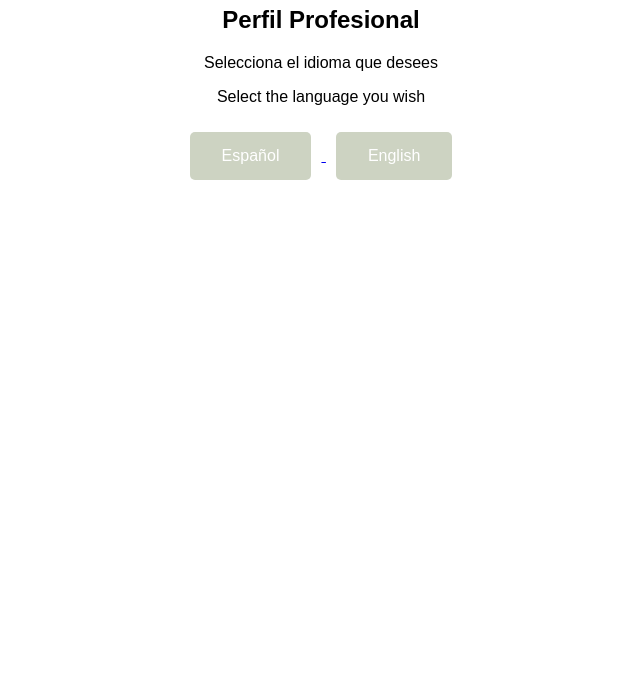
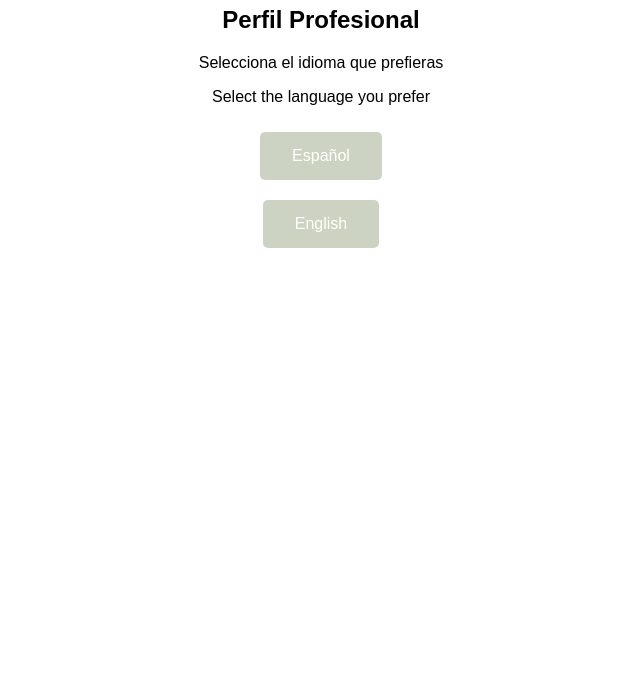
Before and after one commit to calistokb/Claudia-Gutierrez-CV, a plain HTML site: page index.html in a window 1280 px wide. Shown: the part 102-800 px from the top of the page, without its empty margins (319-959 px from the left). Drawn offline with Linux system fonts and the light colour scheme.

Commit message:
Update index.html

```diff
--- a/index.html
+++ b/index.html
@@ -29,12 +29,13 @@
 <body>
     <h1>Claudia de Jesús Gutiérrez Valdiviezo </h1>
       <h2>Perfil Profesional</h2>
-    <p>Selecciona el idioma que desees</p>
-    <p>Select the language you wish</p>
+    <p>Selecciona el idioma que prefieras</p>
+    <p>Select the language you prefer</p>
 
     <a href="CV GVJC.pdf" download>
         <button>Español</button>
     </a>
+    <br>
     <a href="CV GVJC INGLES.pdf" download>
         <button>English</button>
     </a>
```
